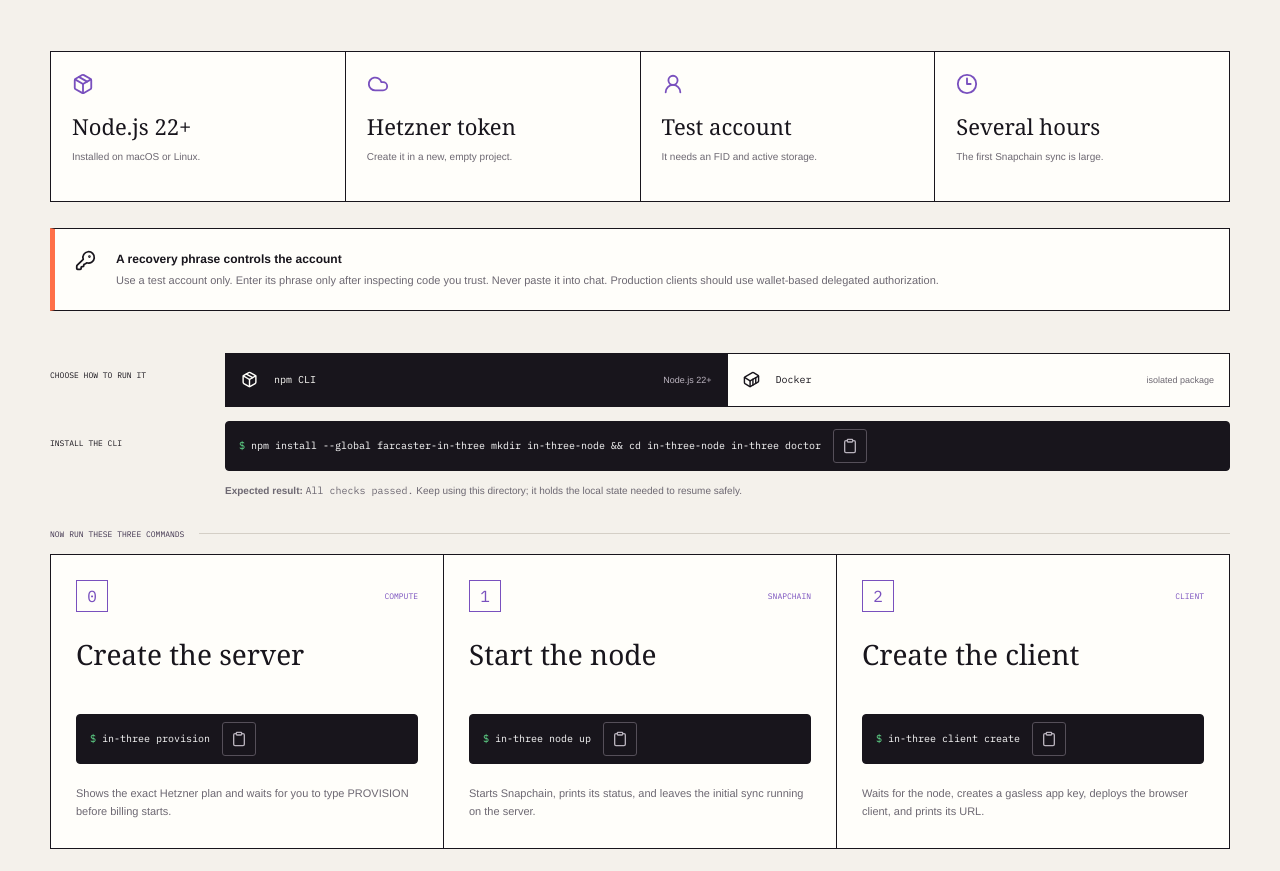
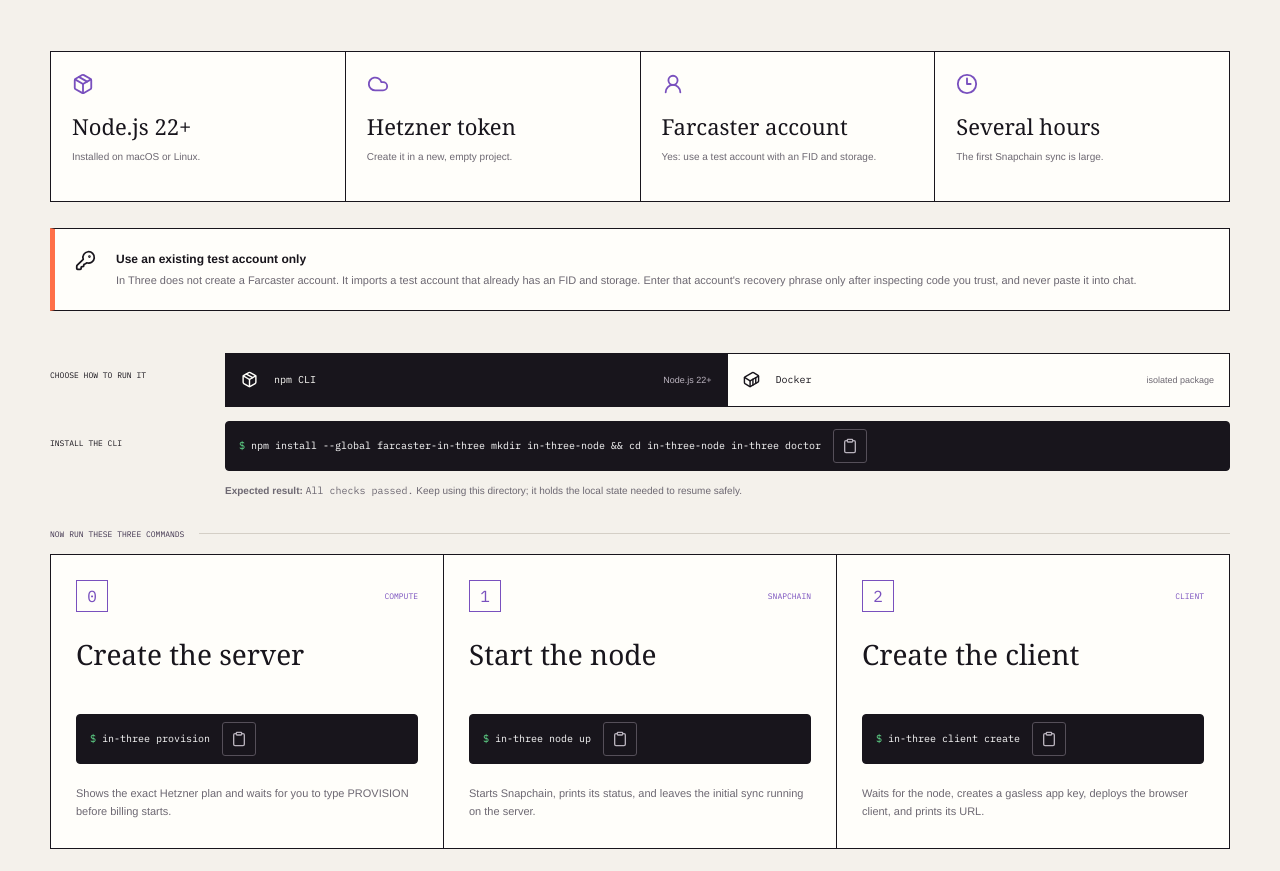
Before and after one commit to P-U-C/farcaster-in-three, a React (Vite) app in the folder site/: page / in a window 1280 px wide. Shown: the part 1109-1980 px from the top of the page. Built offline with nearby package versions, Linux system fonts and the light colour scheme.

Commit message:
docs: clarify Farcaster test account prerequisite

```diff
--- a/site/src/App.tsx
+++ b/site/src/App.tsx
@@ -162,12 +162,12 @@
               detail={usesNpm ? "Installed on macOS or Linux." : "Running on macOS or Linux."}
             />
             <Prerequisite icon={<Cloud size={22} />} title="Hetzner token" detail="Create it in a new, empty project." />
-            <Prerequisite icon={<UserRound size={22} />} title="Test account" detail="It needs an FID and active storage." />
+            <Prerequisite icon={<UserRound size={22} />} title="Farcaster account" detail="Yes: use a test account with an FID and storage." />
             <Prerequisite icon={<Clock3 size={22} />} title="Several hours" detail="The first Snapchain sync is large." />
           </div>
 
-          <Callout tone="orange" icon={<KeyRound size={21} />} title="A recovery phrase controls the account">
-            Use a test account only. Enter its phrase only after inspecting code you trust. Never paste it into chat. Production clients should use wallet-based delegated authorization.
+          <Callout tone="orange" icon={<KeyRound size={21} />} title="Use an existing test account only">
+            In Three does not create a Farcaster account. It imports a test account that already has an FID and storage. Enter that account&apos;s recovery phrase only after inspecting code you trust, and never paste it into chat.
           </Callout>
 
           <div className="install-method-picker">
```
Also changed, not shown: 1 other file (tests, documents, lock files or other folders).
